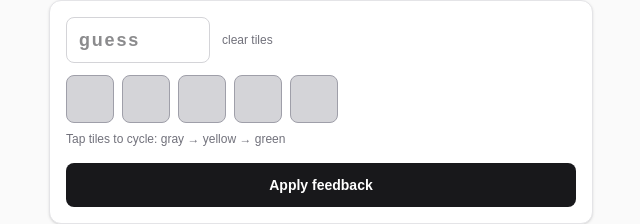
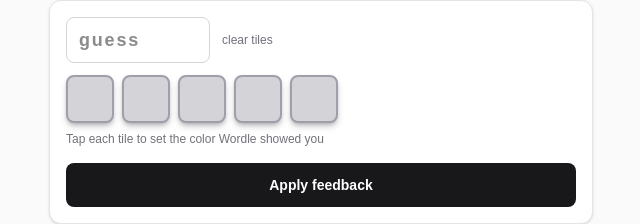
Before and after one commit to travisdittmer/wordle-helper, a Next.js app: page / in a window 1280 px wide. Shown: the part 202-426 px from the top of the page, without its empty margins (319-959 px from the left). Built offline with nearby package versions, Linux system fonts and the light colour scheme.

Commit message:
feat: add visual affordance to feedback tiles for first-time users
Co-Authored-By: Claude Opus 4.6 <noreply@anthropic.com>

```diff
--- a/src/components/FeedbackTiles.tsx
+++ b/src/components/FeedbackTiles.tsx
@@ -28,6 +28,8 @@ interface FeedbackTilesProps {
 }
 
 export function FeedbackTiles({ tiles, guess, onTilesChange }: FeedbackTilesProps) {
+  const allDefault = tiles.every((t) => t === 'B');
+
   return (
     <div>
       <div className="flex gap-2">
@@ -35,7 +37,7 @@ export function FeedbackTiles({ tiles, guess, onTilesChange }: FeedbackTilesProp
           <button
             key={i}
             onClick={() => onTilesChange(tiles.map((x, j) => (j === i ? nextTile(x) : x)))}
-            className={`h-12 w-12 rounded-lg border text-lg font-bold transition-colors duration-150 ${tileClass(t)}`}
+            className={`h-12 w-12 rounded-lg text-lg font-bold transition-all duration-150 ${tileClass(t)} ${allDefault ? 'border-2 shadow-md shadow-zinc-700/30' : 'border'}`}
             aria-label={`Tile ${i + 1}: ${t === 'B' ? 'gray' : t === 'Y' ? 'yellow' : 'green'}`}
           >
             {guess[i]?.toUpperCase() ?? ''}
@@ -43,7 +45,9 @@ export function FeedbackTiles({ tiles, guess, onTilesChange }: FeedbackTilesProp
         ))}
       </div>
       <div className="mt-2 text-xs text-zinc-500 dark:text-zinc-400">
-        Tap tiles to cycle: gray → yellow → green
+        {allDefault
+          ? 'Tap each tile to set the color Wordle showed you'
+          : 'Tap tiles to cycle: gray \u2192 yellow \u2192 green'}
       </div>
     </div>
   );
```
